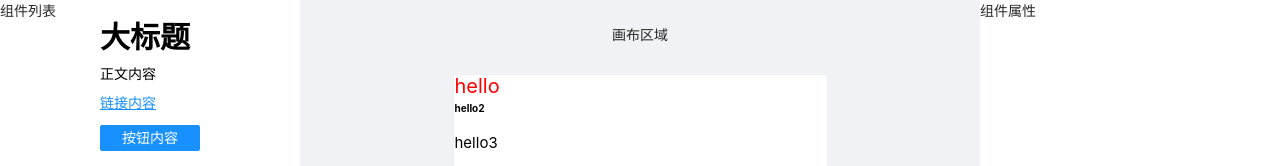
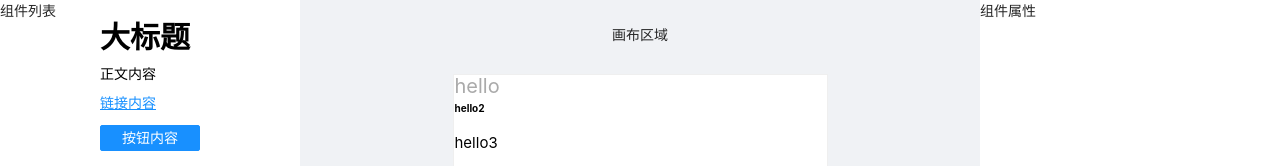
Before and after one commit to yaoqq632319345/yaotou, a Vue app in the folder project/index/: page /editor in a window 1280 px wide. Shown: the top 166 px of the page. Built offline with nearby package versions, Linux system fonts and the light colour scheme.

Commit message:
week11 5-4 add colorpicker to application

```diff
--- a/project/index/src/components/ColorPicker.vue
+++ b/project/index/src/components/ColorPicker.vue
@@ -4,7 +4,7 @@
       <input
         id="color"
         type="color"
-        :value="modelValue"
+        :value="value"
         @input="onChange((<HTMLInputElement>$event.target).value)"
       />
     </div>
@@ -31,14 +31,14 @@ import { defineComponent, type PropType } from 'vue';
 
 export default defineComponent({
   props: {
-    // 多个v-model + 修饰符
+    // 多个v-model  修饰符
     testModifiers: { default: () => ({}) },
     test: {
       type: String,
     },
     // 自定义修饰符 v-model.xxx => props.modelModifiers.xxx
     modelModifiers: { default: () => ({}) },
-    modelValue: {
+    value: {
       type: String,
     },
     colors: {
@@ -57,10 +57,10 @@ export default defineComponent({
       ],
     },
   },
-  emits: ['update:modelValue', 'update:test'],
+  emits: ['change', 'update:test'],
   setup(props, context) {
     const onChange = (color: string) => {
-      context.emit('update:modelValue', color);
+      context.emit('change', color);
     };
     return {
       onChange,
@@ -69,4 +69,46 @@ export default defineComponent({
 });
 </script>
 
-<style></style>
+<style>
+.lego-color-picker {
+  display: flex;
+}
+.native-color-container {
+  width: 40%;
+}
+.native-color-container input[type='color'] {
+  width: 100%;
+  cursor: pointer;
+  height: 50px;
+  border: 0;
+  padding: 0;
+  background-color: transparent;
+}
+.picked-color-list {
+  padding: 0 0 0 5px;
+  margin: 0;
+  width: 60%;
+  display: flex;
+  list-style-type: none;
+  flex-wrap: wrap;
+  justify-content: space-between;
+}
+.picked-color-list li {
+  flex: 1;
+  width: 20%;
+  min-width: 20%;
+  max-width: 20%;
+}
+.color-item {
+  padding: 3px;
+  width: 20px;
+  height: 20px;
+  border-radius: 3px;
+  margin-right: 5px;
+  cursor: pointer;
+  border: 1px solid #ccc;
+}
+.transparent-back {
+  background: url('@/assets/transparent.png') no-repeat;
+}
+</style>
--- a/project/index/src/components/PropsTable.vue
+++ b/project/index/src/components/PropsTable.vue
@@ -35,6 +35,7 @@ import { reduce } from 'lodash';
 import { type PropsToForms, mapPropsToForms } from '../propsMap';
 import type { TextComponentProps } from '../defaultProps';
 import RenderVNode from './RenderVNode';
+import ColorPicker from './ColorPicker.vue';
 
 interface FormProps {
   component: string;
@@ -57,6 +58,7 @@ export default defineComponent({
   },
   components: {
     RenderVNode,
+    ColorPicker,
   },
   emits: ['change'],
   setup(props, context) {
--- a/project/index/src/propsMap.ts
+++ b/project/index/src/propsMap.ts
@@ -68,4 +68,8 @@ export const mapPropsToForms: PropsToForms = {
     text: '字体',
     options: [{ value: '', text: '无' }, ...fontFamilyOptions],
   },
+  color: {
+    component: 'color-picker',
+    text: '字体颜色',
+  },
 };
--- a/project/index/src/storeDatas/editor.ts
+++ b/project/index/src/storeDatas/editor.ts
@@ -8,7 +8,7 @@ export const testComponents: ComponentData[] = [
     props: {
       text: 'hello',
       fontSize: '20px',
-      color: 'red',
+      color: '#aaaaaa',
       lineHeight: '1',
       textAlign: 'left',
       fontFamily: '',
```
Also changed, not shown: project/index/src/assets/transparent.png (added), 1 other file (tests, documents, lock files or other folders).
